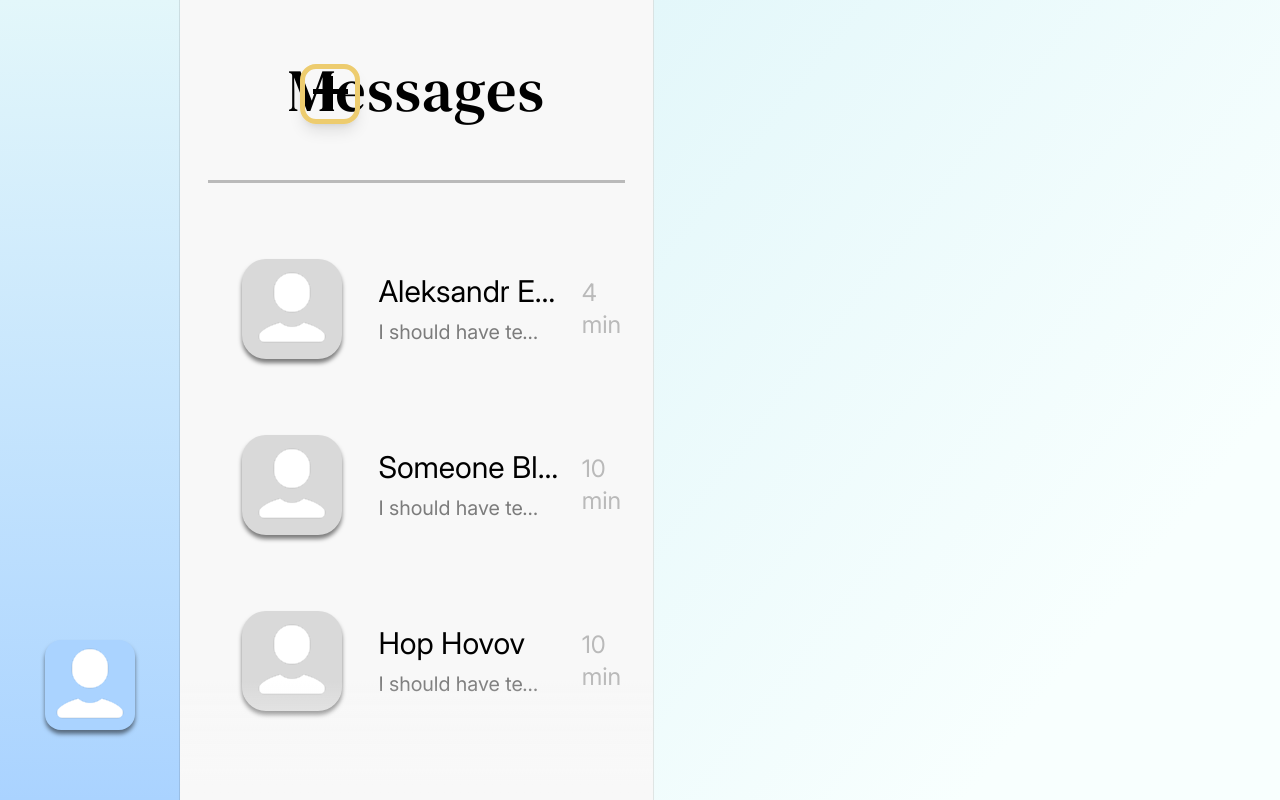
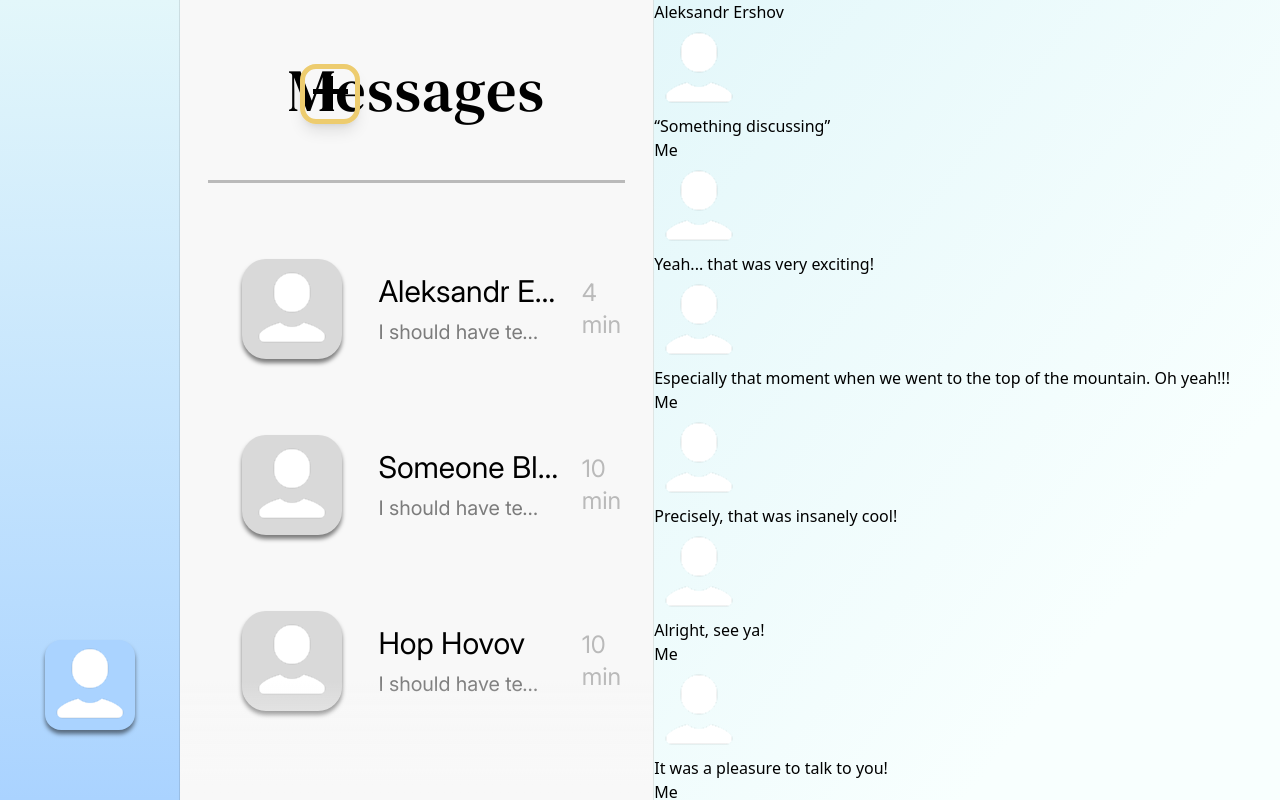
Before and after one commit to AleksandrRise/SkyChat, a React (Vite) app in the folder SkyChat/: page / in a window 1280 px wide. Both pictures are taken after a click on the item 727 px from the left and 309 px from the top of the page. Built offline with nearby package versions, Linux system fonts and the light colour scheme.

Commit message:
Added first elements for the Chat component without design yet

```diff
--- a/SkyChat/src/components/Chats.tsx
+++ b/SkyChat/src/components/Chats.tsx
@@ -31,7 +31,7 @@ function ChatElement({ name, message, avatarUrl = "", whenTexted, id }: User) {
     const timeClasses = `ml-auto text-2xl opacity-25 my-auto`;
 
     function handleClick(e: MouseEvent<Element>) {
-        console.log(e.currentTarget)
+        console.log(e.currentTarget);
         setIsActive(prev => !prev);
     }
 
--- a/SkyChat/src/pages/HomeScreen/Chat.tsx
+++ b/SkyChat/src/pages/HomeScreen/Chat.tsx
@@ -1,4 +1,5 @@
-
+import defaultPhoto from "../../assets/images/Person.png"
+import sendBtn from "../../assets/images/chat/sendBtn.png"
 
 export default function Chat() {
 
@@ -6,8 +7,43 @@ export default function Chat() {
         transition-all to-secondary border-l-1 border-black/10 h-full float-end
         flex-6`;
 
+    const messages = [
+        {avatarUrl: defaultPhoto, text: "“Something discussing”", isMe: true},
+        {avatarUrl: defaultPhoto, text: "Yeah... that was very exciting!", isMe: false},
+        {avatarUrl: defaultPhoto, text: "Especially that moment when we went to the top of the mountain. Oh yeah!!!", isMe: true},
+        {avatarUrl: defaultPhoto, text: "Precisely, that was insanely cool!", isMe: false},
+        {avatarUrl: defaultPhoto, text: "Alright, see ya!", isMe: true},
+        {avatarUrl: defaultPhoto, text: "It was a pleasure to talk to you!", isMe: true},
+    ]
+
     return (
         <section className={chatClasses}>
+            <h3>Aleksandr Ershov</h3>
+
+            <ul>
+                {messages.map((message) => (
+                    <li>
+                        <figure>
+                            <img src={message.avatarUrl} alt="Profile Photo" />
+                        </figure>
+                        <p>
+                            {message.text}
+                        </p>
+                        <span>
+                            {message.isMe ? "Me" : null}
+                        </span>
+                    </li>
+                ))}
+            </ul>
+
+            <div>
+                <input type="text" placeholder="Type a message..." />
+                <button>
+                    <figure>
+                        <img src={sendBtn} alt="!Click to Send a Message!" />
+                    </figure>
+                </button>
+            </div>
 
         </section>
     )
```
Also changed, not shown: SkyChat/src/assets/images/chat/sendBtn.png (added).
